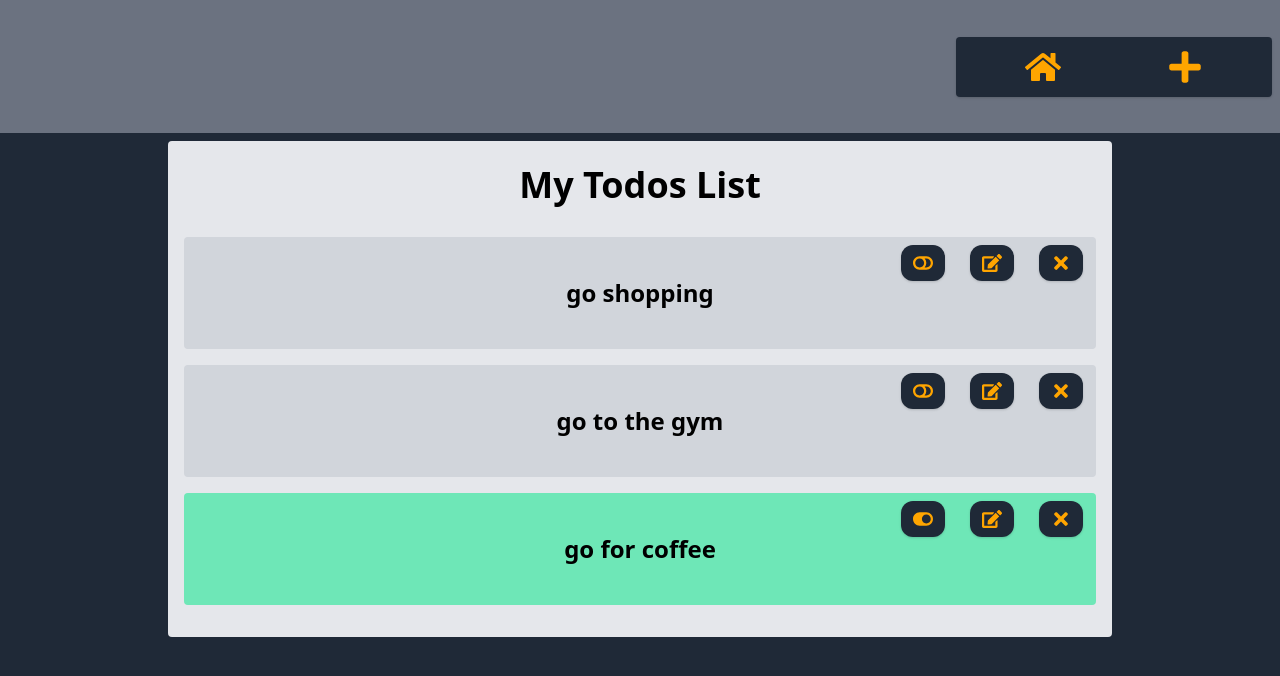
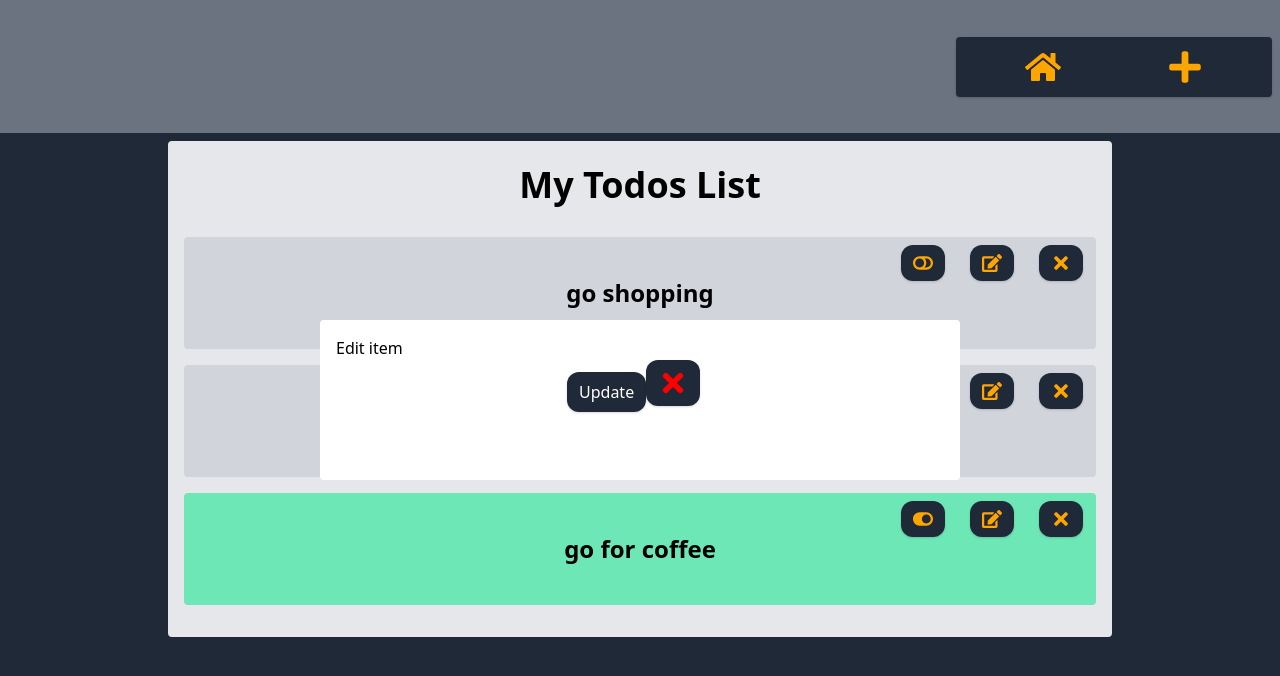
Before and after one commit to mreleftheros/react-todos, a React (Create React App) app: page / in a window 1280 px wide. Both pictures are taken after a click on the button 991 px from the left and 263 px from the top of the page. Shown: the top 676 px of the page. Built offline with nearby package versions, Linux system fonts and the light colour scheme.

Commit message:
Create useForm custom hook

```diff
--- a/src/components/Modal.jsx
+++ b/src/components/Modal.jsx
@@ -1,12 +1,30 @@
-import { useEffect } from "react";
+import { useEffect, useContext } from "react";
+import { TodosContext } from "./contexts/TodosContext";
+import { useForm } from "../components/hooks/useForm";
+import Button from "./shared/Button";
+import { FaTimes } from "react-icons/fa";
 
-const Modal = ({ itemEdited }) => {
-  useEffect(() => {}, []);
+const Modal = () => {
+  const { itemEdited } = useContext(TodosContext);
+  const { state, updateState } = useForm({
+    text: itemEdited.title
+  });
 
   return (
-    <div className="absolute w-screen h-screen bg-gray-800 top-0 left-0 right-0 bottom-0">
-      <h2>Helo modal</h2>
-      {itemEdited.title}
+    <div className="absolute w-screen h-screen top-0 left-0 right-0 bottom-0">
+      <form
+        className="bg-white absolute top-1/2 left-1/2 transform -translate-x-1/2 -translate-y-1/2 w-1/2 p-4 h-40 rounded"
+        autoComplete="off"
+      >
+        <h2>Edit item</h2>
+        <input type="text" name="text" />
+        <Button type="submit">
+          <span className="text-white">Update</span>
+        </Button>
+        <Button>
+          <FaTimes color="red" size="30" />
+        </Button>
+      </form>
     </div>
   );
 };
--- a/src/components/Todos.jsx
+++ b/src/components/Todos.jsx
@@ -5,7 +5,15 @@ import Todo from "./Todo";
 
 const Todos = () => {
   const { todos, itemEdited } = useContext(TodosContext);
-  // const [editMode, setEditMode] = useState(false);
+  const [editMode, setEditMode] = useState(false);
+
+  useEffect(() => {
+    if (!itemEdited) {
+      setEditMode(false);
+    } else {
+      setEditMode(true);
+    }
+  }, [itemEdited]);
 
   if (!todos || todos.length === 0) {
     return (
@@ -19,7 +27,7 @@ const Todos = () => {
       {todos.map(todo => (
         <Todo key={todo.id} {...todo} />
       ))}
-      {/* {itemEdited && <Modal item={itemEdited} />} */}
+      {itemEdited && <Modal />}
     </ul>
   );
 };
--- a/src/components/contexts/TodosContext.jsx
+++ b/src/components/contexts/TodosContext.jsx
@@ -19,7 +19,7 @@ const TodosContextProvider = ({ children }) => {
   };
 
   const editTodo = id => {
-    setItemEdited(todos.filter(todo => todo.id === id));
+    setItemEdited(todos.filter(todo => todo.id === id)[0]);
   };
 
   const updateItem = () => {};
--- /dev/null
+++ b/src/components/hooks/useForm.jsx
@@ -0,0 +1,12 @@
+import { useState } from "react";
+
+export const useForm = values => {
+  const [state, setState] = useState(values);
+
+  return {
+    state,
+    function(e) {
+      setState({ ...state, [e.target.name]: e.target.value });
+    }
+  };
+};
--- a/src/components/shared/Button.jsx
+++ b/src/components/shared/Button.jsx
@@ -17,6 +17,7 @@ const Button = ({ children, id, type }) => {
 
   return (
     <button
+      type={type === "submit" ? "submit" : "button"}
       onClick={handleClick}
       className="bg-gray-800 px-3 py-2 transition-transform duration-150 ease-in-out hover:scale-95 rounded-xl shadow"
     >
--- a/src/style.css
+++ b/src/style.css
@@ -646,6 +646,14 @@ video {
   bottom: 0px;
 }
 
+.top-1\/2 {
+  top: 50%;
+}
+
+.left-1\/2 {
+  left: 50%;
+}
+
 .row-span-6 {
   grid-row: span 6 / span 6;
 }
@@ -700,6 +708,10 @@ video {
   height: 100vh;
 }
 
+.h-40 {
+  height: 10rem;
+}
+
 .min-h-screen {
   min-height: 100vh;
 }
@@ -732,8 +744,24 @@ video {
   width: 100vw;
 }
 
+.w-1\/2 {
+  width: 50%;
+}
+
 .-translate-x-full {
   --tw-translate-x: -100%;
+  -webkit-transform: var(--tw-transform);
+          transform: var(--tw-transform);
+}
+
+.-translate-x-1\/2 {
+  --tw-translate-x: -50%;
+  -webkit-transform: var(--tw-transform);
+          transform: var(--tw-transform);
+}
+
+.-translate-y-1\/2 {
+  --tw-translate-y: -50%;
   -webkit-transform: var(--tw-transform);
           transform: var(--tw-transform);
 }
@@ -821,6 +849,16 @@ video {
   background-color: rgba(55, 65, 81, var(--tw-bg-opacity));
 }
 
+.bg-gray-600 {
+  --tw-bg-opacity: 1;
+  background-color: rgba(75, 85, 99, var(--tw-bg-opacity));
+}
+
+.bg-white {
+  --tw-bg-opacity: 1;
+  background-color: rgba(255, 255, 255, var(--tw-bg-opacity));
+}
+
 .p-2 {
   padding: 0.5rem;
 }
@@ -876,6 +914,11 @@ video {
   font-style: italic;
 }
 
+.text-white {
+  --tw-text-opacity: 1;
+  color: rgba(255, 255, 255, var(--tw-text-opacity));
+}
+
 .shadow {
   --tw-shadow: 0 1px 3px 0 rgba(0, 0, 0, 0.1), 0 1px 2px 0 rgba(0, 0, 0, 0.06);
   box-shadow: var(--tw-ring-offset-shadow, 0 0 #0000), var(--tw-ring-shadow, 0 0 #0000), var(--tw-shadow);
```
